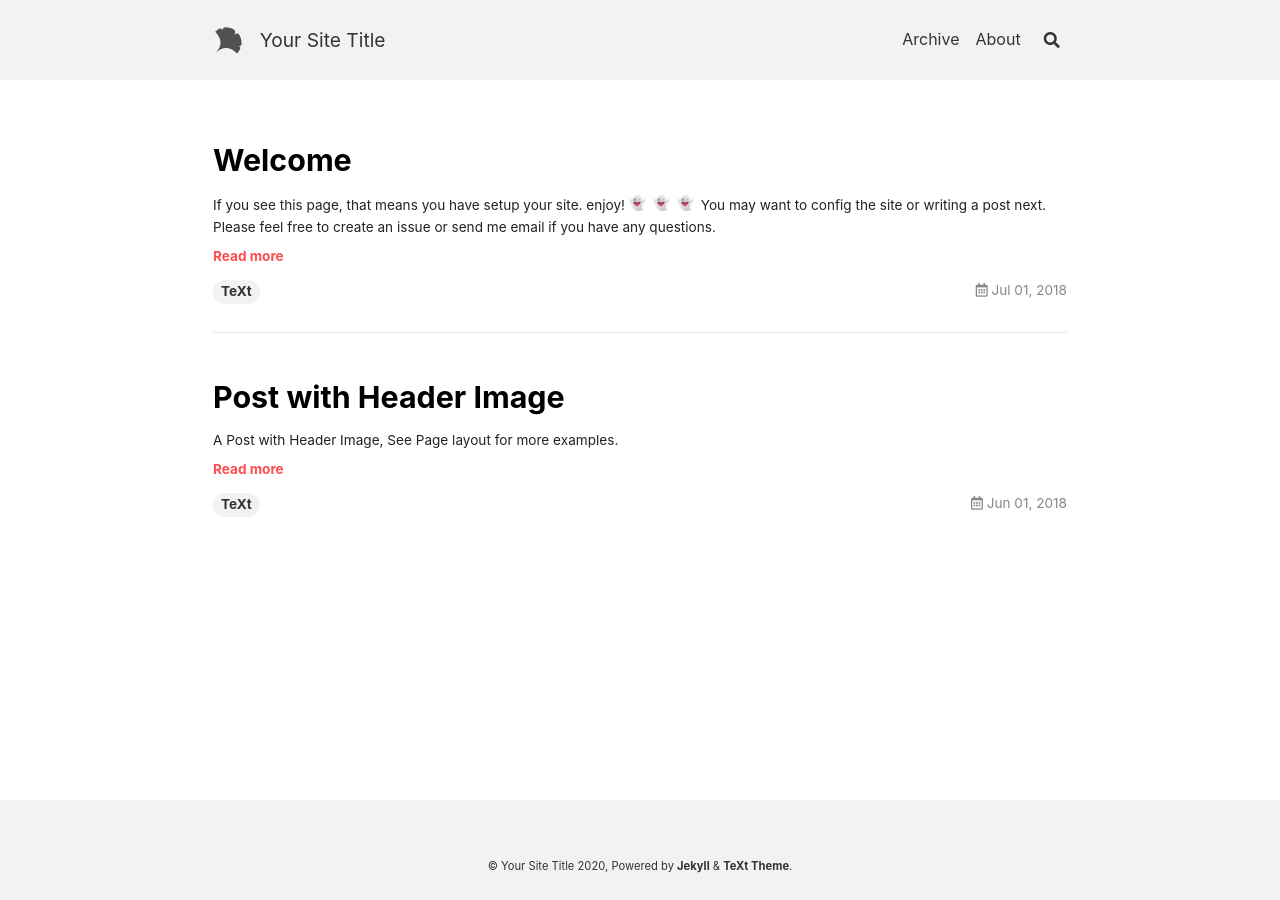
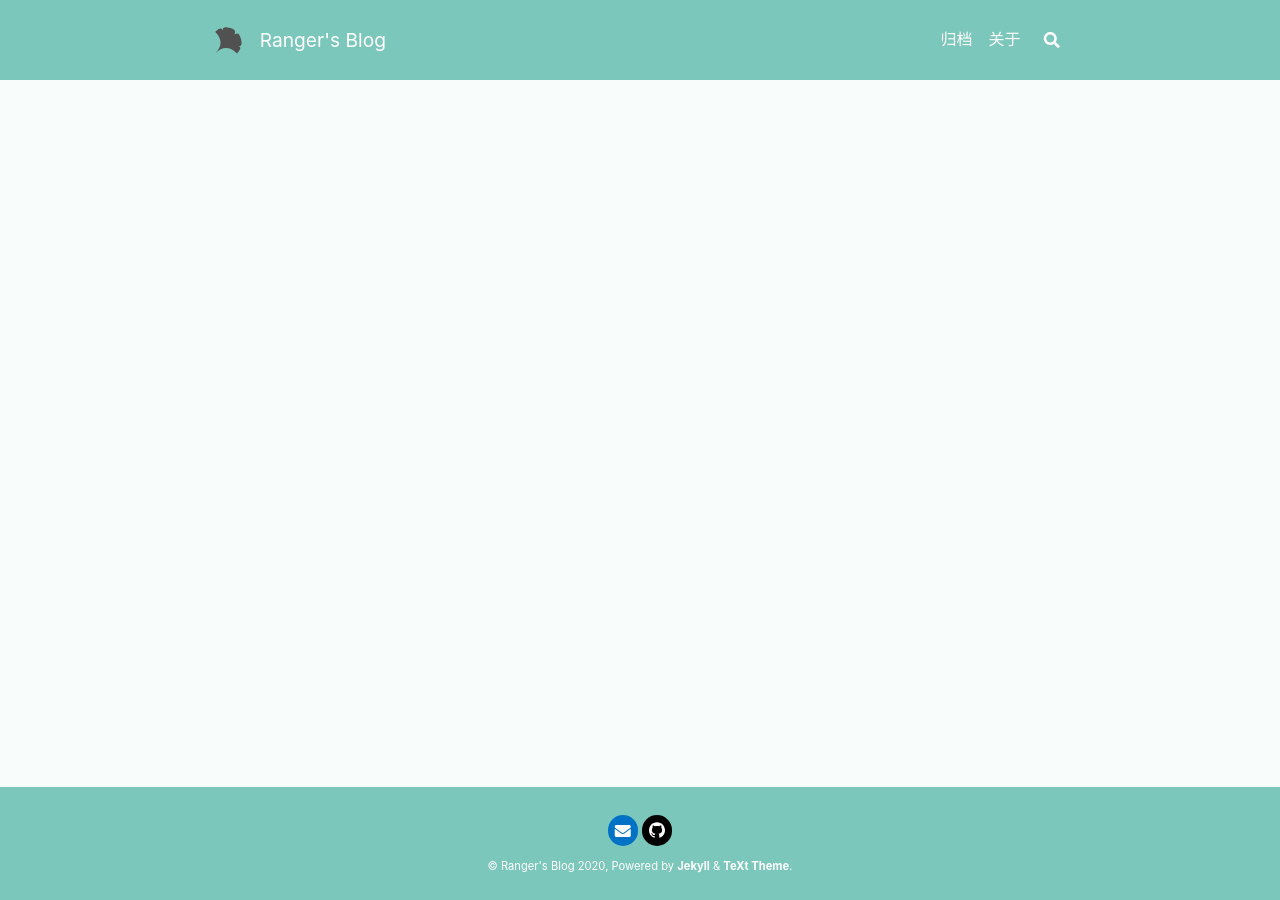
Before and after one commit to RangerNJU/37Percent, a Jekyll site: the page built from index.html, in a window 1280 px wide. Built offline with Jekyll 4.4.1, drawn with Linux system fonts in a browser that asks for light colours; nearby versions of some CDN libraries; emoji names are drawn with the system emoji font; the list of posts is cut into pages by our own code.

Commit message:
Before adding personal posts

```diff
--- a/_config.yml
+++ b/_config.yml
@@ -16,30 +16,30 @@
 
 ## => Site Settings
 ##############################
-text_skin: default # "default" (default), "dark", "forest", "ocean", "chocolate", "orange"
-highlight_theme: default # "default" (default), "tomorrow", "tomorrow-night", "tomorrow-night-eighties", "tomorrow-night-blue", "tomorrow-night-bright"
+text_skin: forest # "default" (default), "dark", "forest", "ocean", "chocolate", "orange"
+highlight_theme: tomorrow-night-eighties # "default" (default), "tomorrow", "tomorrow-night", "tomorrow-night-eighties", "tomorrow-night-blue", "tomorrow-night-bright"
 url     : # the base hostname & protocol for your site e.g. https://www.someone.com
 baseurl : # does not include hostname
-title   : Your Site Title
+title: Ranger's Blog
 description: > # this means to ignore newlines until "Language & timezone"
-  Your Site Description
+  Very first blog, sharing thoughts and experience in daily life.
 
 
 ## => Language and Timezone
 ##############################
-lang: # the language of your site, default as "en"
-timezone: # see https://en.wikipedia.org/wiki/List_of_tz_database_time_zones for the available values
+lang: zh-CN # the language of your site, default as "en"
+timezone: Asia/Shanghai # see https://en.wikipedia.org/wiki/List_of_tz_database_time_zones for the available values
 
 
 ## => Author and Social
 ##############################
 author:
-  type      : # "person" (default), "organization"
-  name      : Your Name
-  url       :
+  type      : person# "person" (default), "organization"
+  name      : Ranger
+  url       : https://rangernju.github.io/37Percent/
   avatar    : # path or url of avatar image (square)
-  bio       : I am an amazing person.
-  email     :
+  bio       : A CS student at NJU.
+  email     : ranger.nju@gmail.com
   facebook  : # "user_name" the last part of your profile url, e.g. https://www.facebook.com/user_name
   twitter   : # "user_name" the last part of your profile url, e.g. https://twitter.com/user_name
   weibo     : # "user_id"   the last part of your profile url, e.g. https://www.weibo.com/user_id/profile?...
@@ -49,14 +49,14 @@ author:
   zhihu     : # "user_name" the last part of your profile url, e.g. https://www.zhihu.com/people/user_name
   douban    : # "user_name" the last part of your profile url, e.g. https://www.douban.com/people/user_name
   linkedin  : # "user_name" the last part of your profile url, e.g. https://www.linkedin.com/in/user_name
-  github    : # "user_name" the last part of your profile url, e.g. https://github.com/user_name
+  github    : RangerNJU # "user_name" the last part of your profile url, e.g. https://github.com/user_name
   npm       : # "user_name" the last part of your profile url, e.g. https://www.npmjs.com/~user_name
 
 
 ## => GitHub Repository (if the site is hosted by GitHub)
 ##############################
-repository: user_name/repo_name
-repository_tree: master
+repository: RangerNJU/37Percent
+repository_tree: gh-pages
 
 
 ## => Paths
@@ -74,7 +74,7 @@ paths:
 excerpt_separator: <!--more-->
 
 ## license
-license: CC-BY-NC-4.0 # "CC-BY-4.0", "CC-BY-SA-4.0", "CC-BY-NC-4.0", "CC-BY-ND-4.0"
+#license: CC-BY-NC-4.0 # "CC-BY-4.0", "CC-BY-SA-4.0", "CC-BY-NC-4.0", "CC-BY-ND-4.0"
 
 ## TOC
 toc:
```
Also changed, not shown: _data/licenses.yml (+4 -4 lines), _drafts/2018-06-01-header-image.md (renamed from _posts/2018-06-01-header-image.md), _drafts/2018-07-01-welcome.md (renamed from _posts/2018-07-01-welcome.md), 4 other files.
